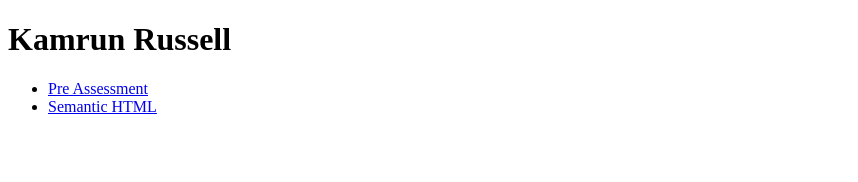
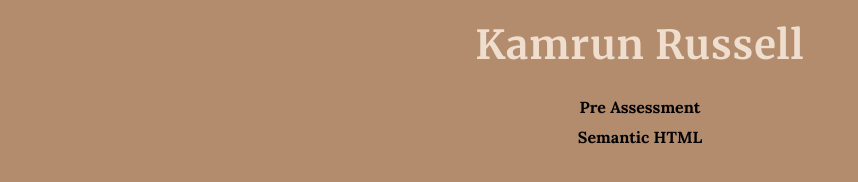
Before and after one commit to ilvkrs/ifsc-3342, a plain HTML site: page index.html in a window 1280 px wide. Shown: the whole page, without its empty margins (0-858 px from the left). Drawn offline with Linux system fonts and the light colour scheme.

Commit message:
Added Typography and Color Scheme

```diff
--- /dev/null
+++ b/assets/css/style.css
@@ -0,0 +1,34 @@
+body {
+    margin: 0;
+    font-family: 'Lora', serif;
+    background-color: #B38B6D;
+  }
+
+  h1 {
+    text-align: center;
+    font-size: 2.5em;
+    font-family: 'Merriweather', serif;
+  letter-spacing: 1px;
+    color: #EFDECD;
+    margin-top: 20px;
+  }
+
+  ul {
+    list-style-type: none;
+    padding: 0;
+    text-align: center;
+  }
+
+  li {
+    margin: 10px 0;
+  }
+
+  a {
+    text-decoration: none;
+    color: #000000;
+    font-weight: bold;
+  }
+
+  a:hover {
+    color: #AF804F;
+  }
--- a/index.html
+++ b/index.html
@@ -2,8 +2,9 @@
 <html lang="en">
 <head>
   <meta charset="UTF-8">
-  <title>IFSC 1310 | Your name</title>
   <meta name="viewport" content="width=device-width, initial-scale=1.0">
+  <link href="assets/css/style.css" rel="stylesheet" />
+  <link href="https://fonts.googleapis.com/css2?family=Lora:wght@400;700&family=Merriweather:wght@400;700&family=Roboto:wght@400;700&display=swap" rel="stylesheet">
   <title>Kamrun Russell | Mobile Web 2025</title>
 </head>
 <body>
```
